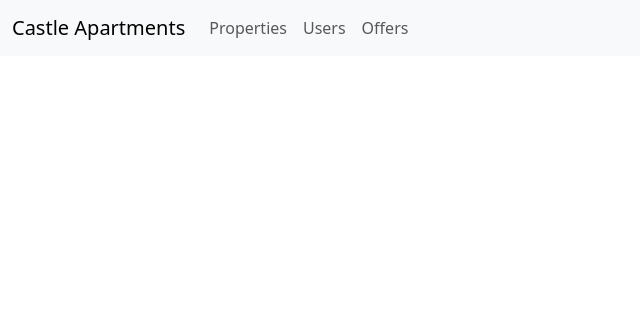
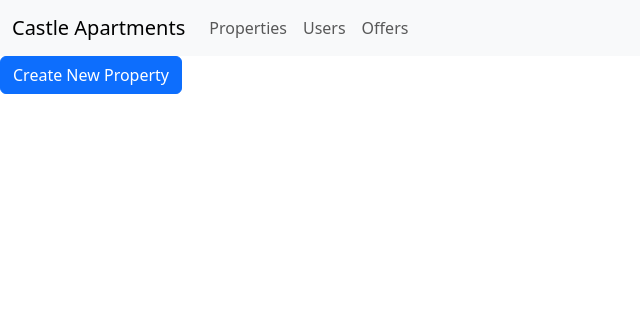
Before and after one commit to kristjansteinarsson/T-220-VLN2_Group-27, a Django app: page /properties/ in a window 1280 px wide. Shown: the top 316 px of the page, without its empty margins (0-640 px from the left). Run offline with Django 5.2, Linux system fonts and the light colour scheme; data that the repository does not hold is empty.

Commit message:
Added create, delete and update property. And the start of the filter system

```diff
--- a/castle_project/property/urls.py
+++ b/castle_project/property/urls.py
@@ -10,4 +10,8 @@ urlpatterns = [
     path('accounts/login/', lambda request: redirect('login')),
     path('login/', views.login_view, name='login'),
     path('property-detail/<int:id>/', views.get_property_by_id, name='property_detail'),
+    path('create_property', views.create_property, name='create-property'),
+    path('delete_property/<int:id>', views.delete_property, name='delete-property'),
+    path('update_property/<int:id>', views.update_property, name='update-property')
+
 ]
--- a/castle_project/property/views.py
+++ b/castle_project/property/views.py
@@ -1,7 +1,23 @@
-from django.http import HttpResponse
-from django.shortcuts import render
-from property.models import Property
+from django.http import HttpResponse, JsonResponse
+from django.shortcuts import render, redirect, get_object_or_404
+from property.models import Property, PropertyImage
+from user.models import User
+from .forms.property_create_form import PropertyCreateForm
+from .forms.property_update_form import PropertyUpdateForm
+
+
 def index(request):
+    if 'search_filter' in request.GET:
+        return JsonResponse({
+            'data': [{
+                'address': x.address,
+                'price': x.price,
+                'postal_code': x.postal_code,
+                'image_url': x.propertyimage_set.first().image if x.propertyimage_set.exists() else None
+
+            } for x in Property.objects.filter(address__icontains=request.GET['search_filter']).order_by('address')]
+        })
+
     props = Property.objects.all()
     return render(request, "property/properties.html", {
         "properties": props,
@@ -16,7 +32,7 @@ def get_property_by_id(request, id):
 from .models import Property
 
 def home(request):
-    properties = Property.objects.all()[:6]  # Limit to top 6 for example
+    properties = Property.objects.all()  # Limit to top 6 for example
     return render(request, "home.html", {"properties": properties})
 
 def login_view(request):
@@ -24,3 +40,40 @@ def login_view(request):
 
 def signup_view(request):
     return render(request, 'sign_up.html')
+
+
+def create_property(request):
+    if request.method == "POST":
+        form = PropertyCreateForm(request.POST)
+        if form.is_valid():
+            property = form.save()
+            property_image = form.cleaned_data.get('image')
+
+            # Fix: Use image_url instead of image
+            image = PropertyImage(image_url=property_image, property=property)
+            image.save()
+
+            return redirect('property-by-id', id=property.id)
+    else:
+        return render(request, "property/create_property.html", {
+            'form': PropertyCreateForm()
+        })
+
+def delete_property(request, id):
+    property = get_object_or_404(Property, id=id)
+    property.delete()
+    return redirect('property-index')
+
+
+def update_property(request, id):
+    property = get_object_or_404(Property, id=id)
+    if request.method =="POST":
+        form = PropertyUpdateForm(request.POST, instance=property)
+        if form.is_valid():
+            form.save()
+            return redirect(f'property-by-id', id=id)
+    else:
+        return render(request, 'property/update_property.html', {
+            'id': id,
+            'form': PropertyUpdateForm(instance=property)
+        })
--- /dev/null
+++ b/castle_project/static/js/property_filter.js
@@ -0,0 +1 @@
+console.log("property_filter.js loaded");
--- a/castle_project/templates/base.html
+++ b/castle_project/templates/base.html
@@ -9,12 +9,17 @@
 </head>
 <body>
     {% include "_navigation.html" %}
+        <a href="{% url 'create-property' %}" class="btn btn-primary">Create New Property</a>
 
     <main class="container">
         {% block content %}
+
         {% endblock %}
     </main>
 
-    <script src="https://cdn.jsdelivr.net/npm/bootstrap@5.3.6/dist/js/bootstrap.bundle.min.js"></script>
+    <script src="{% static 'js/property_filter.js' %}"></script>
+
+
+
 </body>
 </html>
--- a/castle_project/templates/home.html
+++ b/castle_project/templates/home.html
@@ -20,8 +20,8 @@
 
         <div class="rounded-box search-box">
             <form method="get" action="." class="search-form">
+
                 <div class="form-row">
-
                     <!-- Price Range -->
                     <div class="form-group">
                         <label for="price-toggle">Price Range (ISK)</label>
@@ -109,6 +109,5 @@
         </div>
     </footer>
 
-    <script src="{% static 'property/js/home_script.js' %}"></script>
 </body>
 </html>
--- a/castle_project/templates/property/_single_property.html
+++ b/castle_project/templates/property/_single_property.html
@@ -43,5 +43,7 @@
         {% else %}
             <a href="{% url 'property-by-id' property.id %}" class="btn btn-primary">View</a>
         {% endif %}
+        <a href="{% url 'update-property' id=property.id %}" class="btn btn-secondary">Update</a>
+        <a href="{% url 'delete-property' id=property.id %}" class="btn btn-secondary">Delete</a>
     </div>
 </div>
--- a/castle_project/templates/property/properties.html
+++ b/castle_project/templates/property/properties.html
@@ -3,6 +3,7 @@
 {% block content %}
 
     <div class="property-container">
+
         {% for property in properties %}
 
             {% include "property/_single_property.html" with is_detail=False property=property %}
--- a/castle_project/user/models.py
+++ b/castle_project/user/models.py
@@ -10,3 +10,6 @@ class User(models.Model):
     postal_code = models.CharField(max_length=10)
     bio = models.TextField(max_length=1000)
     user_is_realestate = models.BooleanField()
+
+    def __str__(self):
+        return self.name
```
Also changed, not shown: castle_project/property/forms/property_create_form.py (added, +29 -0 lines), castle_project/property/forms/property_update_form.py (added, +29 -0 lines), castle_project/templates/property/create_property.html (added, +12 -0 lines), castle_project/templates/property/update_property.html (added, +12 -0 lines), 1 other file.
